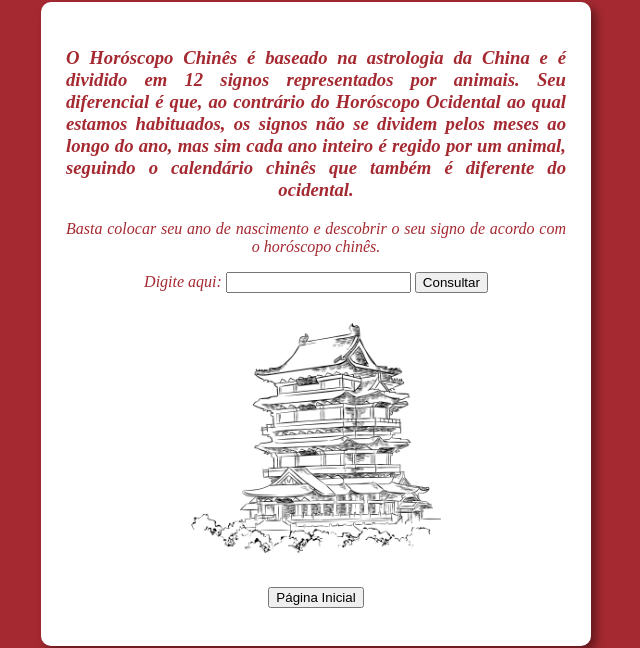
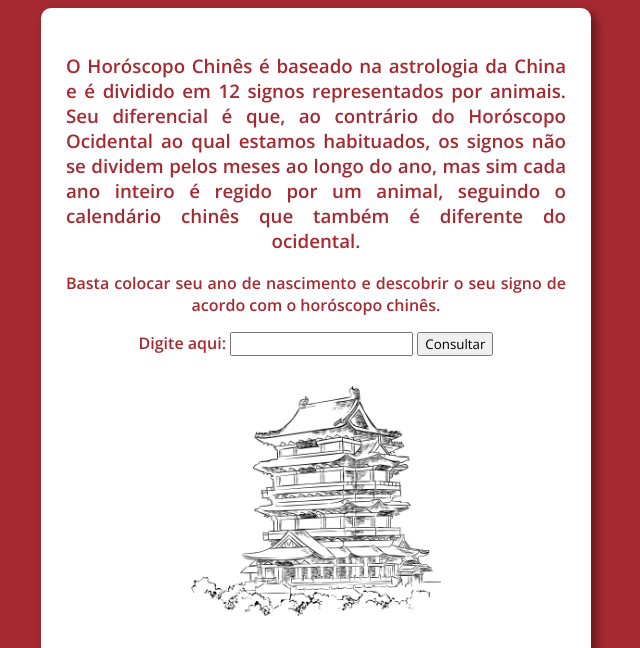
Before and after one commit to gabdev95/horoscopo-chines, a plain HTML site: page signos.html in a window 1280 px wide. Shown: the part 78-726 px from the top of the page, without its empty margins (324-964 px from the left). Drawn offline with nearby package versions, Linux system fonts and the light colour scheme.

Commit message:
Adição de gif e modificação de fonte

```diff
--- a/signos.css
+++ b/signos.css
@@ -1,6 +1,12 @@
+@import url('https://fonts.googleapis.com/css2?family=Open+Sans:wght@300;600&display=swap');
+
+* {
+    font-family: 'Open Sans', sans-serif;
+}
+
 body {
     background: #A52931;
-    font: normal, 15pt, Arial;
+    font:  15pt;
 }
 
 header {
@@ -15,7 +21,8 @@ section {
     width: 500px;
     margin: auto;
     box-shadow: 5px 5px 10px rgba(0, 0, 0, 0.411);
-    font-style: oblique;
+    /*font-style: oblique;*/
+    font-weight: bold;
     color: #A52931;
 }
 
```
Also changed, not shown: img/horoscopo.gif (added).
